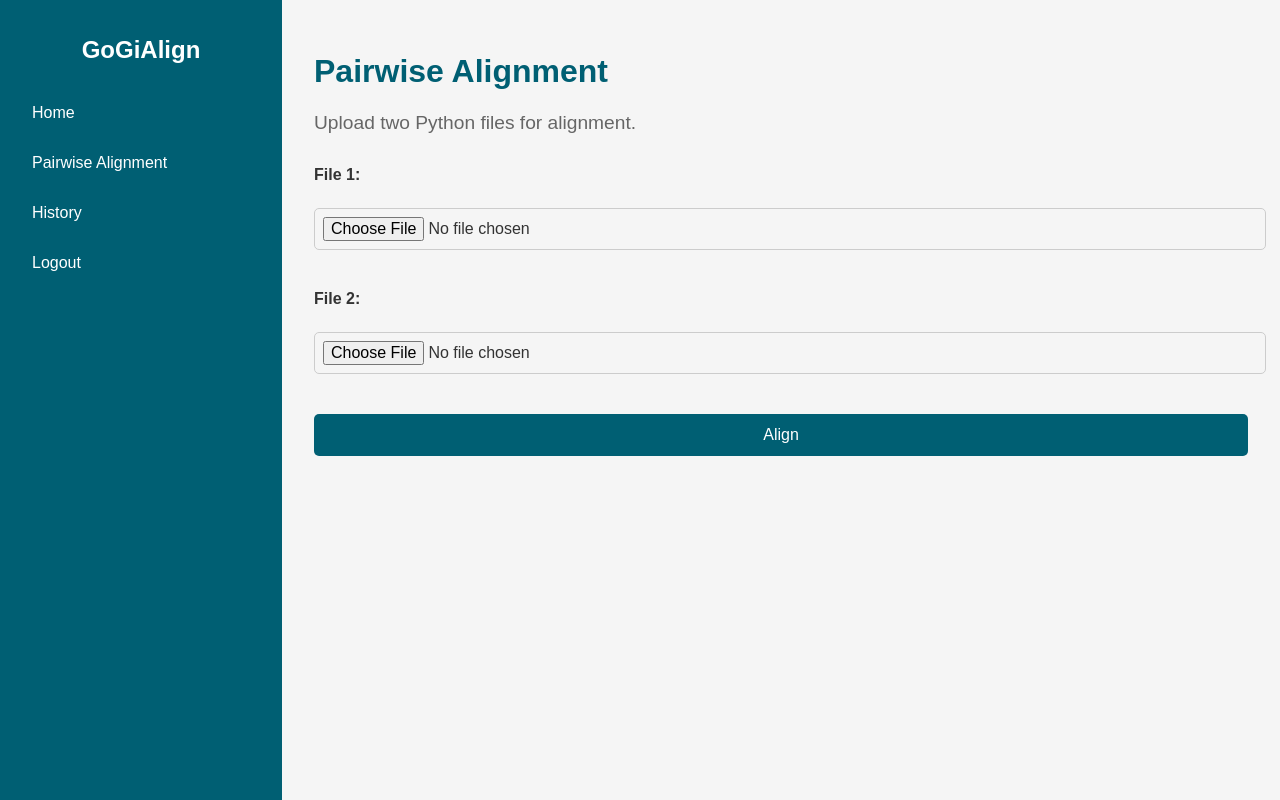
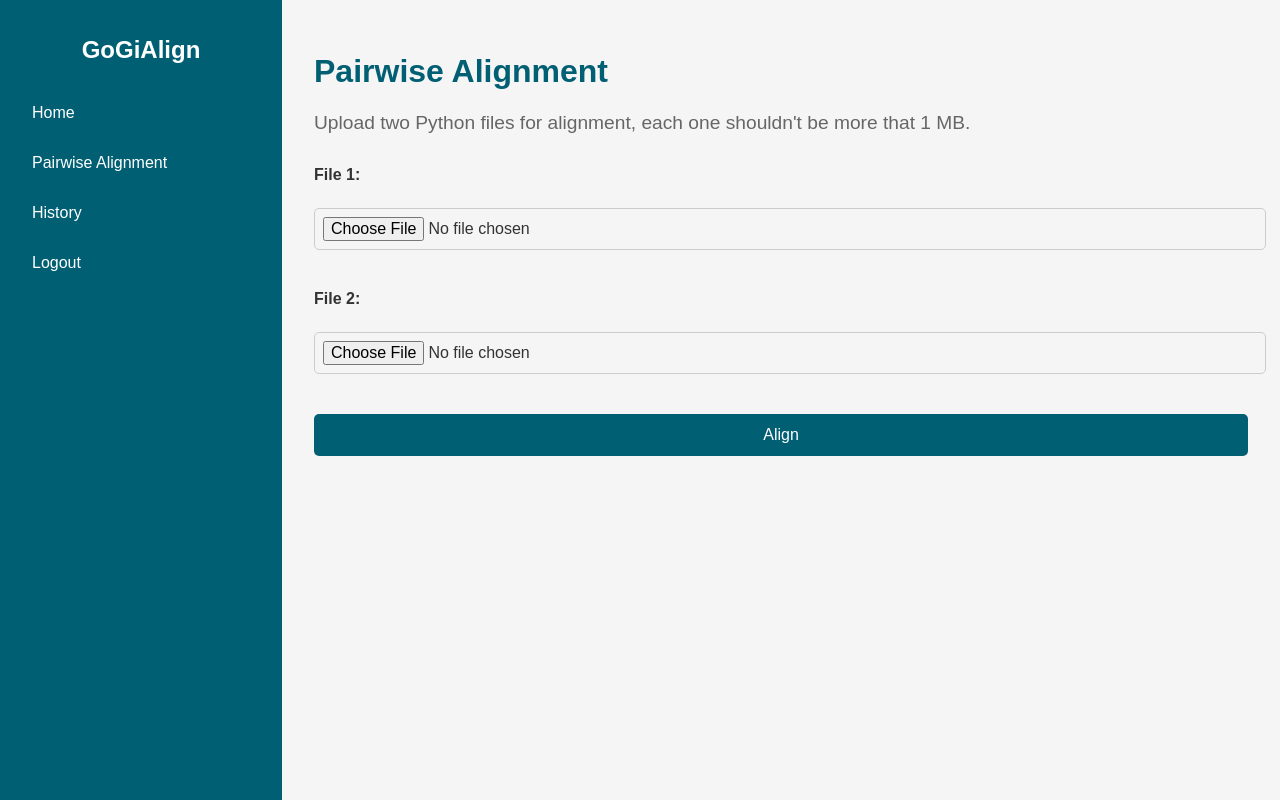
Before and after one commit to ppaa23/filealigner, a Flask app: template app/templates/based/align.html in a window 1280 px wide. Run offline with Flask 3, Linux system fonts and the light colour scheme; the template is opened without the code that fills it, so the values that code supplies are empty.

```diff
--- a/app/server.py
+++ b/app/server.py
@@ -4,7 +4,7 @@ from datetime import datetime
 from flask import Flask, render_template, request, redirect, url_for, session, flash
 from flask_sqlalchemy import SQLAlchemy
 from werkzeug.security import generate_password_hash, check_password_hash
-from alignment import perform_alignment, tokenize_code
+from alignment import perform_alignment
 
 app = Flask(__name__)
 app.secret_key = "23"
@@ -47,8 +47,8 @@ def current_user():
         return User.query.get(user_id)
     return None
 
+"""
 def manage_alignment_storage(user_id):
-    """Ensure only the last 5 alignments have files saved on disk."""
     alignments = AlignmentHistory.query.filter_by(user_id=user_id).order_by(AlignmentHistory.date_created).all()
     if len(alignments) > 5:
         for alignment in alignments[:-5]:  # Keep only the last 5 alignments
@@ -57,6 +57,7 @@ def manage_alignment_storage(user_id):
                 for file in os.listdir(alignment_dir):
                     os.remove(os.path.join(alignment_dir, file))
                 os.rmdir(alignment_dir)
+"""
 
 @app.route('/')
 def index():
--- a/app/templates/based/align.html
+++ b/app/templates/based/align.html
@@ -5,7 +5,7 @@
 {% block content %}
 <header>
   <h1>Pairwise Alignment</h1>
-  <p>Upload two Python files for alignment.</p>
+  <p>Upload two Python files for alignment, each one shouldn't be more that 1 MB.</p>
 </header>
 
 <section>
```
